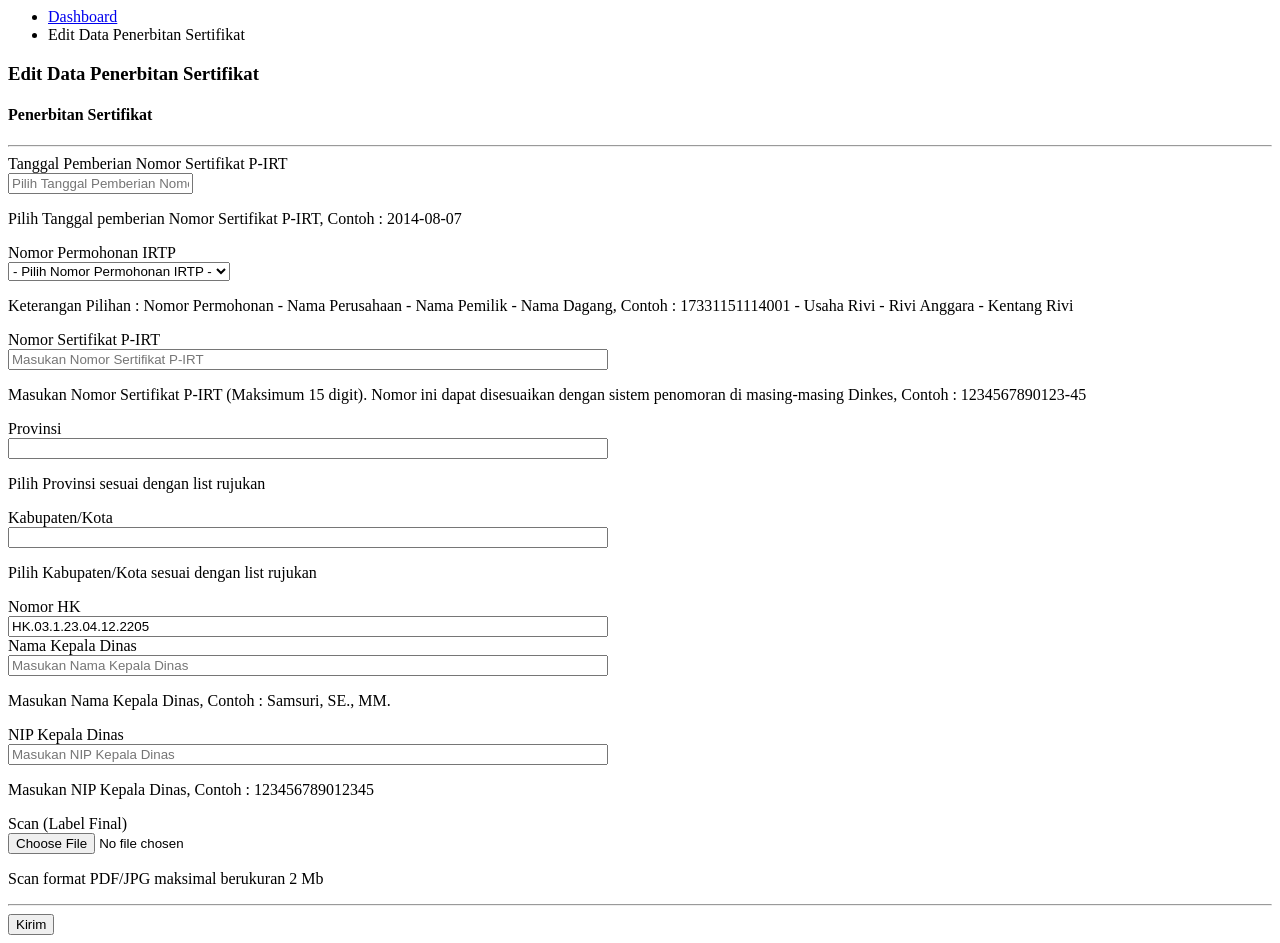
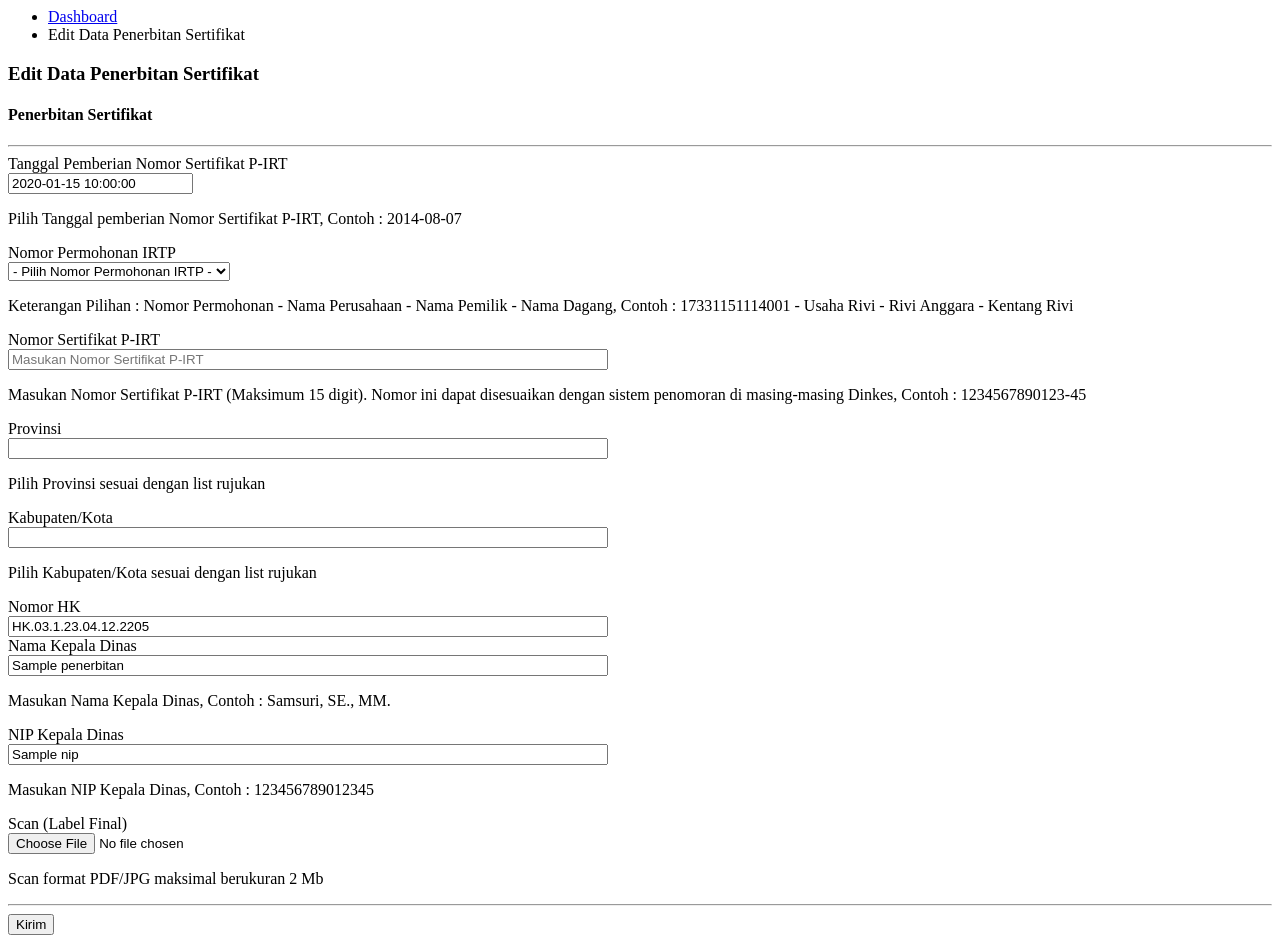
Before and after one commit to riyanirawan007/bpom_sppirt, a CodeIgniter app: template application/views/irtp/penerbitan_sertifikat/edit.php in a window 1280 px wide. Run offline with CodeIgniter, Linux system fonts and the light colour scheme; the template is opened without the code that fills it: most values are stand-ins (such as "Sample title", 1, 10 or a date in 2020); data that the repository does not hold is empty; some libraries are stand-ins or nearby versions.

```diff
--- a/application/views/irtp/pelaksanaan_pkp/output_penyelenggaraan.php
+++ b/application/views/irtp/pelaksanaan_pkp/output_penyelenggaraan.php
@@ -100,7 +100,10 @@ $(document).ready(function() {
 							foreach ($datas as $field) {
 								if ($this->session->userdata('user_name') == 'admin') {
 													$button =
-						                    		''.anchor('pelaksanaan_pkp/delete/'.$field->nomor_permohonan_penyuluhan, '<i class="ace-icon fa fa-trash bigger-130 tooltip-red" data-rel="tooltip" data-placement="bottom" title="Hapus PKP"></i>
+						                    		'
+						                    		'.anchor('pelaksanaan_pkp/edit/'.$field->nomor_permohonan_penyuluhan, '<i class="ace-icon fa fa-pencil bigger-130 tooltip-blue" data-rel="tooltip" data-placement="bottom" title="Edit Peserta"></i>
+													', array("class" => "blue")).'
+						                    		'.anchor('pelaksanaan_pkp/delete/'.$field->nomor_permohonan_penyuluhan, '<i class="ace-icon fa fa-trash bigger-130 tooltip-red" data-rel="tooltip" data-placement="bottom" title="Hapus PKP"></i>
 															', array("class" => "red", "onclick"=>"return confirm('Apakah anda yakin ingin menghapus data ini?')")).'';
 												}
 												else{
--- a/application/views/irtp/pencabutan_sppirt/output_pencabutan.php
+++ b/application/views/irtp/pencabutan_sppirt/output_pencabutan.php
@@ -107,6 +107,9 @@ $(document).ready(function() {
 													$button ='
 													<td>
 													<div class="action-buttons">
+													'.anchor('pencabutan_sppirt/edit/'.$field->id_urut_pencabutan_pirt, '<i class="ace-icon fa fa-pencil bigger-130 tooltip-blue" data-rel="tooltip" data-placement="top" title="Edit Pencabutan"></i>
+							 							', array("class" => "blue")).'
+
 					                    			'.anchor('pencabutan_sppirt/delete/'.$field->id_urut_pencabutan_pirt, '<i class="ace-icon fa fa-trash bigger-130 tooltip-red" data-rel="tooltip" data-placement="bottom" title="Hapus Pencabutan"></i>
 														', array("class" => "red", "onclick"=>"return confirm('Apakah anda yakin ingin menghapus data ini?')")).'
 					                    			<div>
--- a/application/views/irtp/penerbitan_sertifikat/edit.php
+++ b/application/views/irtp/penerbitan_sertifikat/edit.php
@@ -205,7 +205,8 @@ $(document).ready(function() {
 
 																		<div class="col-xs-12 col-sm-9">
 																			<div class="input-group col-xs-12 col-sm-9">
-																				<input class="form-control date-picker" id="id-date-picker-1" type="text" data-date-format="dd-mm-yyyy" value="<?= isset($old_inputs['tanggal_pemberian_pirt'])? $old_inputs['tanggal_pemberian_pirt'] : '' ?>" name="tanggal_pemberian_pirt" required placeholder="Pilih Tanggal Pemberian Nomor Sertifikat PIRT" >
+																				<input class="form-control date-picker" id="id-date-picker-1" type="text" data-date-format="yyyy-dd-mm" name="tanggal_pemberian_pirt" required placeholder="Pilih Tanggal Pemberian Nomor Sertifikat PIRT" value="<?php
+																				echo $penerbitan['tanggal_pemberian_pirt'] ?>">
 																				<span class="input-group-addon">
 																					<i class="fa fa-calendar bigger-110"></i>
 																				</span>
@@ -284,7 +285,7 @@ $(document).ready(function() {
 
 																		<div class="col-xs-12 col-sm-9">
 																			<div class="clearfix">
-																				<input type="text" class="col-xs-12 col-sm-9" value="<?= isset($old_inputs['nama_kepala_dinas'])? $old_inputs['nama_kepala_dinas'] : '' ?>" name="nama_kepala_dinas" data-validation="required" placeholder="Masukan Nama Kepala Dinas"  />
+																				<input type="text" class="col-xs-12 col-sm-9" value="<?= $penerbitan['nama_kepala_dinas']; ?>" name="nama_kepala_dinas" placeholder="Masukan Nama Kepala Dinas"  />
 																				<p class="col-xs-12 col-sm-9 help-block">Masukan Nama Kepala Dinas, Contoh : Samsuri, SE., MM.</p>
 																			</div>
 																		</div>
@@ -295,7 +296,7 @@ $(document).ready(function() {
 
 																		<div class="col-xs-12 col-sm-9">
 																			<div class="clearfix">
-																				<input type="text" class="col-xs-12 col-sm-9" value="<?= isset($old_inputs['nip'])? $old_inputs['nip'] : '' ?>" name="nip" data-validation="required" placeholder="Masukan NIP Kepala Dinas" onkeypress="return isNumberKey(event)"  />
+																				<input type="text" class="col-xs-12 col-sm-9" value="<?= $penerbitan['nip']; ?>" name="nip" data-validation="required" placeholder="Masukan NIP Kepala Dinas" onkeypress="return isNumberKey(event)"  />
 																				<p class="col-xs-12 col-sm-9 help-block">Masukan NIP Kepala Dinas, Contoh : 123456789012345</p>
 																			</div>
 																		</div>
--- a/application/views/irtp/perpanjangan_sertifikat/edit.php
+++ b/application/views/irtp/perpanjangan_sertifikat/edit.php
@@ -189,6 +189,7 @@ function isNumberKey(evt){
 
 														<hr />
 
+
 														<div class="step-content pos-rel">
 															<div class="step-pane active" data-step="1">
 																<!-- <h3 class="lighter block green">Enter the following information</h3> -->
```
